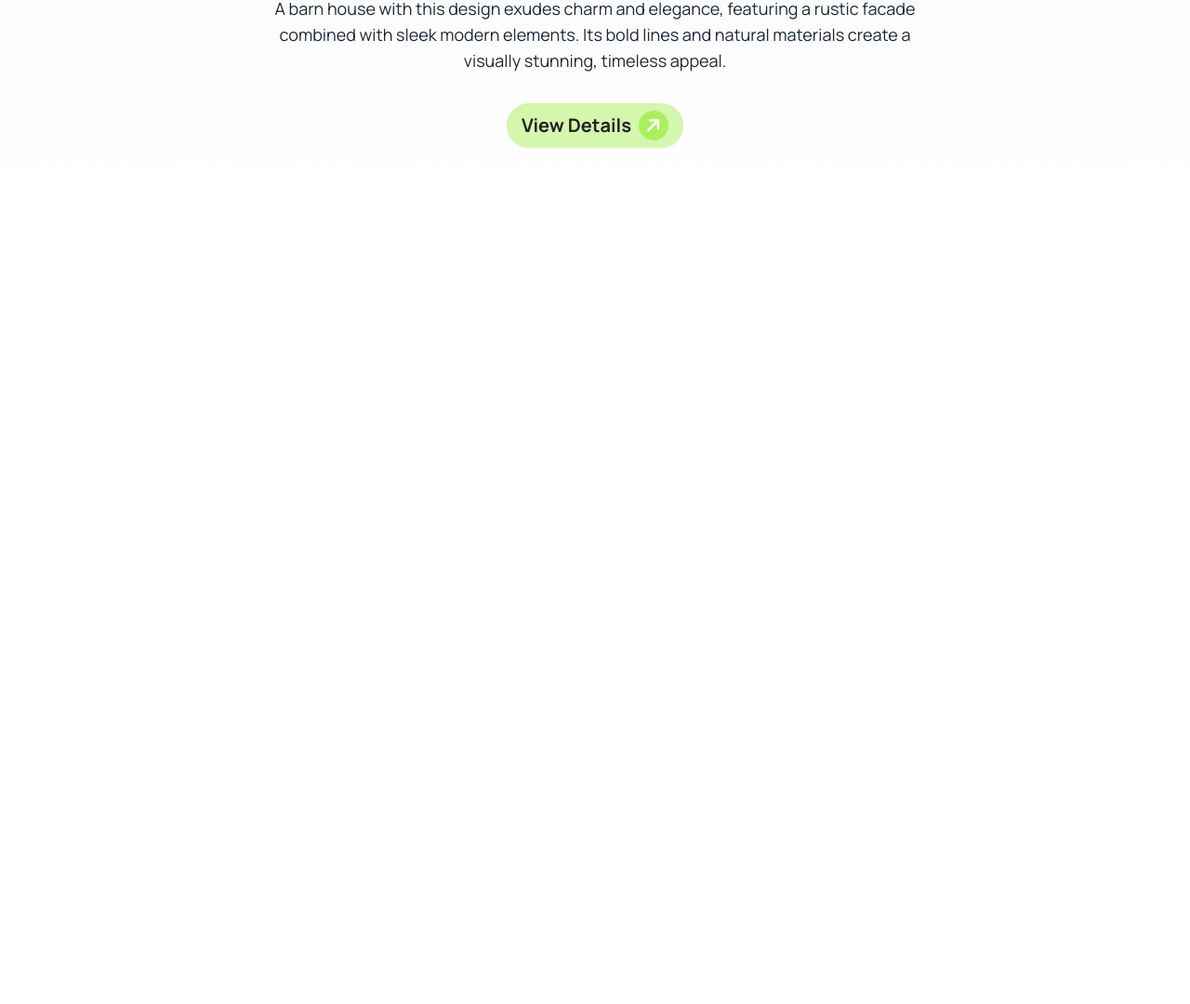
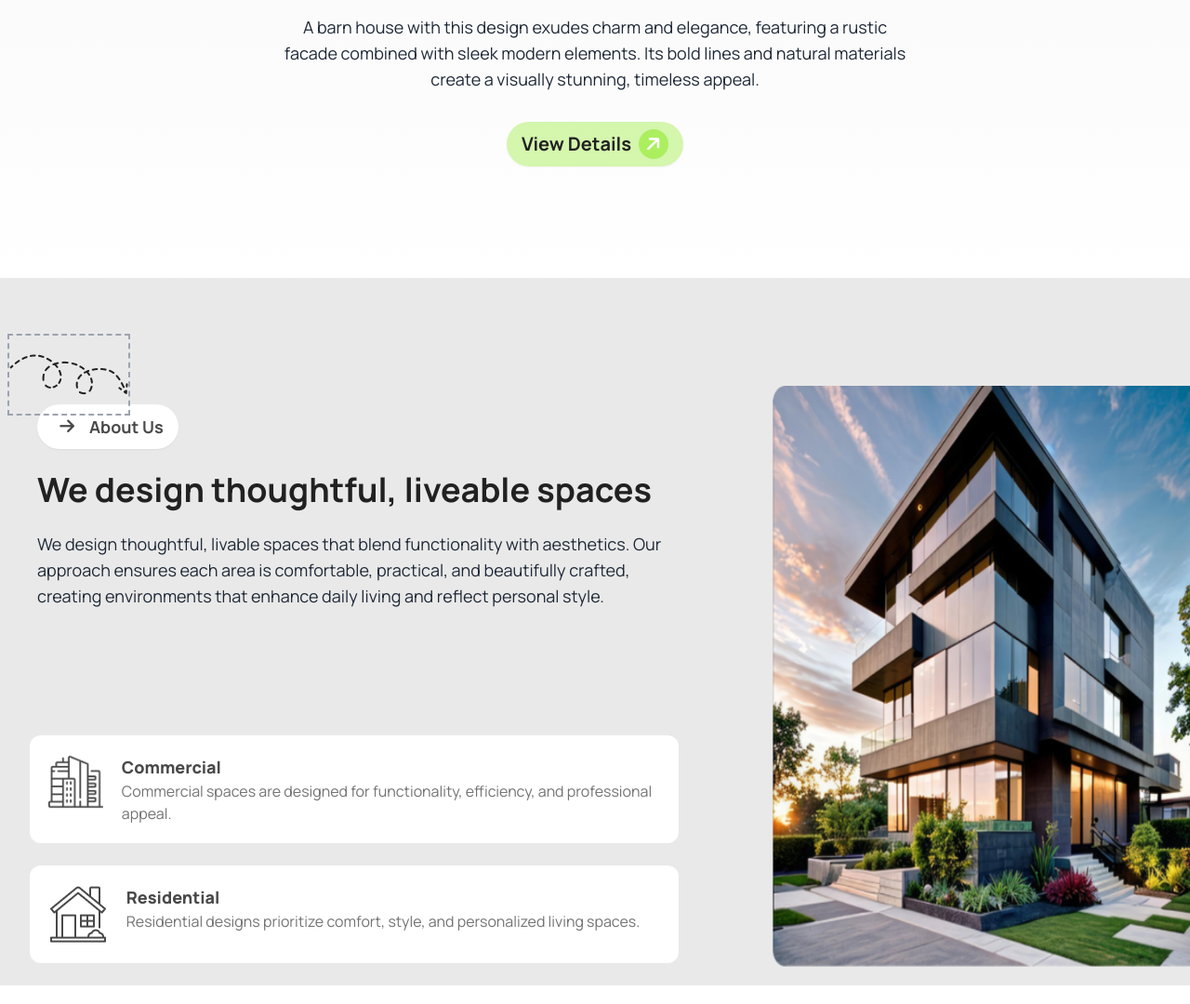
Before and after one commit to Rasadul-Islam/assignment-3, a plain HTML site: page index.html in a window 1280 px wide. Shown: the part 735-1815 px from the top of the page at 93% size. Before the commit the page ends 954 px from the top, so only its background shows below. Drawn offline with nearby package versions, Linux system fonts and the light colour scheme.

Commit message:
About us section added

```diff
--- a/index.html
+++ b/index.html
@@ -17,11 +17,15 @@
         .font-monorope{
           font-family: "Manrope", sans-serif;
         }
+        .bg-custom{
+          background-color: #e9e9e9;
+          /* color: #212121; */
+        }
     </style>
 </head>
-<body class="font-monorope">
+<body class="font-monorope bg-custom">
   <!-- Header section Start -->
-    <header class="w-full p-5 bg-[linear-gradient(to_bottom,_#f0f0f0_0%,_#FFFFFF_100%)]">
+    <header class="w-full p-10 pb-20 bg-[linear-gradient(to_bottom,_#f0f0f0_0%,_#FFFFFF_100%)]">
       <!-- Navbar section Start -->
         <nav class="container mx-auto flex justify-between items-center">
           <!-- Logo -->
@@ -76,7 +80,7 @@
           <!-- bannar text -->
           <div class="">
             <h1 class="flex justify-center text-2xl lg:text-6xl text-center font-extrabold text-[#212121] mt-10">A barn house of this design has a striking appearance</h1>
-            <p class="text-center text-base mt-10 text-sm lg:text-lg">A barn house with this design exudes charm and elegance, featuring a rustic facade combined with sleek modern elements. Its bold lines and natural materials create a visually stunning, timeless appeal.</p>
+            <p class="text-center text-base mt-10 text-sm lg:text-lg leading-6">A barn house with this design exudes charm and elegance, featuring a rustic facade combined with sleek modern elements. Its bold lines and natural materials create a visually stunning, timeless appeal.</p>
             <!-- bannar botton -->
             <div class="flex justify-center mt-8">
               <a class="btn bg-[#abef5f80] font-bold border-none rounded-3xl text-xl font-bold text-[#212121]">View Details<i class="flex justify-center items-center w-8 h-8 fa-solid fa-arrow-right bg-[#ABEF5F] rounded-full  p-1 -rotate-45 text-white justify-center items-center"></i></a>
@@ -85,6 +89,45 @@
         </section>
        <!-- Banner section End -->
     </header>
-    <!-- Header section End -->
+  <!-- Header section End -->
+  <!-- Main section start -->
+    <section class="container mx-auto lg:flex lg:justify-between gap-12">
+      <div class="pt-10">
+        <!-- about botton -->
+        <div class="relative flex flex-col justify-center items-center lg:items-start px-10  lg:py-24">
+          <img class="hidden lg:flex absolute left-2 top-5 border-dashed border-2 border-gray-400 py-5" src="./images/Vector.png" alt="victor image in about botton">
+          <a class="btn bg-white font-bold border-none rounded-3xl text-lg font-bold text-[#494949]"><i class="flex justify-center items-center w-8 h-8 fa-solid fa-arrow-right  rounded-full  p-1 justify-center items-center"></i>About Us</a>
+          <!-- about sectio text head -->
+          <h1 class="text-2xl lg:text-4xl text-center lg:text-start font-bold text-[#212121] mt-6">We design thoughtful, liveable spaces</h1>
+          <!-- about sectio text pera -->
+          <p class="text-center lg:text-start text-base mt-6 text-sm lg:text-lg leading-6 pb-10">We design thoughtful, livable spaces that blend functionality with aesthetics. Our approach ensures each area is comfortable, practical, and beautifully crafted, creating environments that enhance daily living and reflect personal style.</p>
+        </div>
+        <!-- Commercial box -->
+        <div class="bg-white w-11/12 mx-auto rounded-xl p-5 flex gap-5 mb-6">
+          <div>
+            <img src="./images/commercial.png" alt="">
+          </div>
+          <div class="">
+            <h3 class="text-lg font-extrabold text-[#494949]">Commercial</h3>
+            <p class="text-[#737373]">Commercial spaces are designed for functionality, efficiency, and professional appeal.</p>
+          </div>
+        </div>
+        <!-- Residential box -->
+        <div class="bg-white w-11/12 mx-auto rounded-xl p-5 flex gap-5 mb-6">
+          <div>
+            <img src="./images/residential.png" alt="">
+          </div>
+          <div class="">
+            <h3 class="text-lg font-extrabold text-[#494949]">Residential</h3>
+            <p class="text-[#737373]">Residential designs prioritize comfort, style, and personalized living spaces.</p>
+          </div>
+        </div>
+      </div>
+      <!--about section right picture  -->
+      <div class="relative w-11/12 h-64 mx-auto lg:h-auto lg:mt-24 lg:p-5  ">
+        <img class="absolute w-full h-full rounded-xl object-fill pb-10" src="./images/Rectangle.png" alt="Rectangle Home Picture">
+      </div>
+    </section>
+  <!-- Main section end -->
 </body>
 </html>
```
